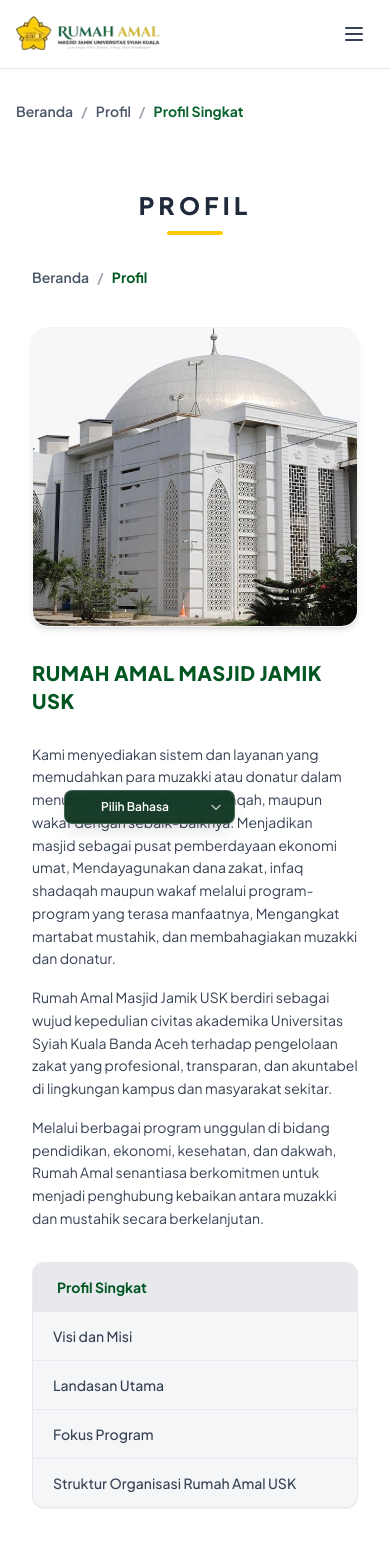
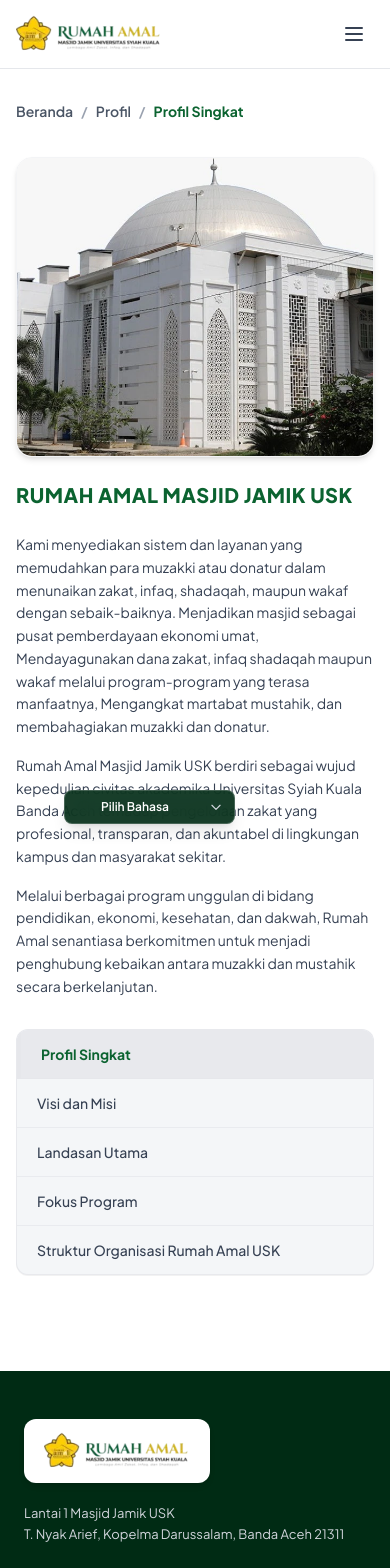
Before and after one commit to affanshdr/Rumah-Amal-USK, a Next.js app: page /profil in a window 390 px wide. Shown: the top 1568 px of the page. Built offline with nearby package versions, Linux system fonts and the light colour scheme.

Commit message:
fix: remove duplicate sidebar on profil page

```diff
--- a/src/app/profil/page.tsx
+++ b/src/app/profil/page.tsx
@@ -1,47 +1,8 @@
-"use client";
-
-import Link from "next/link";
 import Image from "next/image";
-import { useState } from "react";
 
 export default function ProfilPage() {
-  const [activeTab, setActiveTab] = useState("profil-singkat");
-
-  const menuItems = [
-    { id: "profil-singkat", label: "Profil Singkat" },
-    { id: "visi-misi", label: "Visi dan Misi" },
-    { id: "landasan-utama", label: "Landasan Utama" },
-    { id: "fokus-program", label: "Fokus Program" },
-    { id: "struktur-organisasi", label: "Struktur Organisasi Rumah Amal USK" },
-  ];
-
   return (
-    <main className="min-h-screen bg-white pb-24">
-      <div className="max-w-[1340px] mx-auto px-4 sm:px-6 lg:px-8 pt-8">
-
-        {/* Page Header */}
-        <div className="flex flex-col items-center mb-8">
-          <h1 className="text-2xl md:text-3xl font-black text-gray-800 tracking-[0.18em] uppercase">
-            PROFIL
-          </h1>
-          <div className="mt-2.5 w-14 h-[3.5px] bg-[#ffc800] rounded-full" />
-        </div>
-
-        {/* Breadcrumb Navigation */}
-        <div className="flex items-center gap-2 text-sm font-semibold mb-10 text-gray-600">
-          <Link href="/" className="hover:text-[#005621] transition-colors">
-            Beranda
-          </Link>
-          <span className="text-gray-400">/</span>
-          <span className="text-[#005621] font-bold">Profil</span>
-        </div>
-
-        {/* Content Layout Grid */}
-        <div className="grid grid-cols-1 lg:grid-cols-12 gap-8 lg:gap-12 items-start">
-
-          {/* Left Column: Main Content (8 cols) */}
-          <div className="lg:col-span-8 flex flex-col gap-6">
-
+    <div className="space-y-6">
       {/* Mosque Header Image */}
       <div className="rounded-2xl overflow-hidden shadow-md border border-gray-100 relative w-full h-[300px] sm:h-[360px] md:h-[400px]">
         <Image
@@ -54,16 +15,13 @@
         />
       </div>
 
-            {/* Sub-heading Title */}
-            <h2 className="text-xl md:text-2xl font-black text-[#005621] tracking-wide uppercase mt-2">
+      {/* Title */}
+      <h2 className="text-xl md:text-2xl font-black text-[#0b6330] tracking-wide uppercase mt-2">
         RUMAH AMAL MASJID JAMIK USK
       </h2>
 
-            {/* Dynamic Content Based on Selected Sidebar Tab */}
-            <div className="text-gray-700 text-sm md:text-[15px] leading-relaxed space-y-4 pt-1">
-
-              {activeTab === "profil-singkat" && (
-                <>
+      {/* Description Content */}
+      <div className="text-gray-700 text-sm md:text-[15px] leading-relaxed space-y-4">
         <p className="leading-relaxed">
           Kami menyediakan sistem dan layanan yang memudahkan para muzakki atau donatur dalam menunaikan zakat, infaq, shadaqah, maupun wakaf dengan sebaik-baiknya. Menjadikan masjid sebagai pusat pemberdayaan ekonomi umat, Mendayagunakan dana zakat, infaq shadaqah maupun wakaf melalui program-program yang terasa manfaatnya, Mengangkat martabat mustahik, dan membahagiakan muzakki dan donatur.
         </p>
@@ -73,137 +31,7 @@
         <p className="leading-relaxed">
           Melalui berbagai program unggulan di bidang pendidikan, ekonomi, kesehatan, dan dakwah, Rumah Amal senantiasa berkomitmen untuk menjadi penghubung kebaikan antara muzakki dan mustahik secara berkelanjutan.
         </p>
-                </>
-              )}
-
-              {activeTab === "visi-misi" && (
-                <div className="space-y-6">
-                  <div>
-                    <h3 className="text-lg font-bold text-[#005621] mb-2">Visi</h3>
-                    <p className="bg-green-50/60 border-l-4 border-[#005621] p-4 rounded-r-lg text-gray-800 font-medium">
-                      Menjadi Lembaga Amil Zakat, Infaq, Shadaqah, dan Wakaf Perguruan Tinggi yang Profesional, Amanah, dan Unggul dalam Memberdayakan Umat.
-                    </p>
-                  </div>
-
-                  <div>
-                    <h3 className="text-lg font-bold text-[#005621] mb-3">Misi</h3>
-                    <ul className="space-y-2.5">
-                      <li className="flex items-start gap-3">
-                        <span className="w-6 h-6 rounded-full bg-[#005621] text-white flex items-center justify-center text-xs font-bold shrink-0 mt-0.5">1</span>
-                        <span>Menyelenggarakan tata kelola ZISWAF yang profesional, transparan, dan akuntabel berbasis teknologi informasi.</span>
-                      </li>
-                      <li className="flex items-start gap-3">
-                        <span className="w-6 h-6 rounded-full bg-[#005621] text-white flex items-center justify-center text-xs font-bold shrink-0 mt-0.5">2</span>
-                        <span>Mengoptimalkan penghimpunan dan pendayagunaan dana ZISWAF untuk kesejahteraan civitas akademika dan masyarakat luas.</span>
-                      </li>
-                      <li className="flex items-start gap-3">
-                        <span className="w-6 h-6 rounded-full bg-[#005621] text-white flex items-center justify-center text-xs font-bold shrink-0 mt-0.5">3</span>
-                        <span>Mengembangkan program-program inovatif pemberdayaan ekonomi, beasiswa pendidikan, dan kemanusiaan.</span>
-                      </li>
-                    </ul>
       </div>
     </div>
-              )}
-
-              {activeTab === "landasan-utama" && (
-                <div className="space-y-4">
-                  <h3 className="text-lg font-bold text-[#005621] mb-2">Landasan Utama Operasional</h3>
-                  <div className="grid grid-cols-1 sm:grid-cols-2 gap-4">
-                    <div className="p-4 rounded-xl border border-gray-100 bg-gray-50/60">
-                      <h4 className="font-bold text-[#005621] mb-1">Prinsip Syariah</h4>
-                      <p className="text-xs text-gray-600">Seluruh penghimpunan dan penyaluran dana sesuai dengan kaidah syariat Islam dan fatwa MUI.</p>
-                    </div>
-                    <div className="p-4 rounded-xl border border-gray-100 bg-gray-50/60">
-                      <h4 className="font-bold text-[#005621] mb-1">Amanah & Transparan</h4>
-                      <p className="text-xs text-gray-600">Laporan keuangan diaudit secara berkala dan dipublikasikan secara terbuka kepada donatur.</p>
-                    </div>
-                    <div className="p-4 rounded-xl border border-gray-100 bg-gray-50/60">
-                      <h4 className="font-bold text-[#005621] mb-1">Kemaslahatan Umat</h4>
-                      <p className="text-xs text-gray-600">Fokus pada dampak jangka panjang penyelesaian kemiskinan dan dukungan pendidikan mahasiswa.</p>
-                    </div>
-                    <div className="p-4 rounded-xl border border-gray-100 bg-gray-50/60">
-                      <h4 className="font-bold text-[#005621] mb-1">Inovasi Berkelanjutan</h4>
-                      <p className="text-xs text-gray-600">Pengembangan sistem digital pembayaran zakat dan pendataan berbasis IT.</p>
-                    </div>
-                  </div>
-                </div>
-              )}
-
-              {activeTab === "fokus-program" && (
-                <div className="space-y-4">
-                  <h3 className="text-lg font-bold text-[#005621] mb-2">Fokus Program Utama</h3>
-                  <div className="space-y-3">
-                    <div className="p-4 rounded-xl border-l-4 border-[#ffc800] bg-yellow-50/40">
-                      <h4 className="font-bold text-gray-800 mb-1">1. Program Beasiswa & Pendidikan</h4>
-                      <p className="text-xs text-gray-600">Bantuan UKT/SPP dan beasiswa insentif bagi mahasiswa berprestasi dan kurang mampu di lingkungan USK.</p>
-                    </div>
-                    <div className="p-4 rounded-xl border-l-4 border-[#005621] bg-green-50/40">
-                      <h4 className="font-bold text-gray-800 mb-1">2. Pemberdayaan Ekonomi Mustahik</h4>
-                      <p className="text-xs text-gray-600">Bantuan modal usaha produktif dan pendampingan kewirausahaan bagi masyarakat dhuafa.</p>
-                    </div>
-                    <div className="p-4 rounded-xl border-l-4 border-blue-500 bg-blue-50/40">
-                      <h4 className="font-bold text-gray-800 mb-1">3. Kebencanaan & Tanggap Sosial</h4>
-                      <p className="text-xs text-gray-600">Penyaluran bantuan darurat bencana alam, kesehatan, dan kebutuhan sembako bagi fakir miskin.</p>
-                    </div>
-                  </div>
-                </div>
-              )}
-
-              {activeTab === "struktur-organisasi" && (
-                <div className="space-y-4">
-                  <h3 className="text-lg font-bold text-[#005621] mb-2">Struktur Organisasi</h3>
-                  <p className="text-sm text-gray-600">
-                    Pengelolaan Rumah Amal Masjid Jamik Universitas Syiah Kuala berada di bawah naungan BKM Masjid Jamik USK dan Rektorat USK dengan struktur pengurus profesional pelaksana harian.
-                  </p>
-                  <div className="p-5 rounded-xl border border-gray-200 bg-gray-50/80 space-y-3">
-                    <div className="flex justify-between border-b border-gray-200 pb-2">
-                      <span className="font-bold text-gray-700">Pembina:</span>
-                      <span className="text-gray-900 font-semibold">Rektor Universitas Syiah Kuala</span>
-                    </div>
-                    <div className="flex justify-between border-b border-gray-200 pb-2">
-                      <span className="font-bold text-gray-700">Pengawas:</span>
-                      <span className="text-gray-900 font-semibold">Ketua BKM Masjid Jamik USK</span>
-                    </div>
-                    <div className="flex justify-between border-b border-gray-200 pb-2">
-                      <span className="font-bold text-gray-700">Direktur Eksekutif:</span>
-                      <span className="text-gray-900 font-semibold">Manajemen Pelaksana Harian</span>
-                    </div>
-                    <div className="flex justify-between pt-1">
-                      <span className="font-bold text-gray-700">Divisi Operasional:</span>
-                      <span className="text-gray-900 font-semibold">Penghimpunan, Pendayagunaan & Keuangan</span>
-                    </div>
-                  </div>
-                </div>
-              )}
-
-            </div>
-
-          </div>
-
-          {/* Right Column: Sidebar Navigation Card (4 cols) */}
-          <div className="lg:col-span-4">
-            <div className="bg-[#f4f6f8] rounded-xl overflow-hidden shadow-2xs border border-gray-200/80">
-              {menuItems.map((item) => {
-                const isActive = activeTab === item.id;
-                return (
-                  <button
-                    key={item.id}
-                    onClick={() => setActiveTab(item.id)}
-                    className={`w-full text-left px-5 py-3.5 text-sm transition-all duration-200 border-b border-gray-200/70 last:border-b-0 cursor-pointer ${isActive
-                      ? "border-l-[4px] border-[#005621] bg-gray-200/80 text-[#005621] font-bold"
-                      : "text-gray-700 font-medium hover:bg-gray-100/80 hover:text-[#005621]"
-                      }`}
-                  >
-                    {item.label}
-                  </button>
-                );
-              })}
-            </div>
-          </div>
-
-        </div>
-
-      </div>
-    </main>
   );
 }
```
Lines whose indentation alone changed are shown as unchanged.
